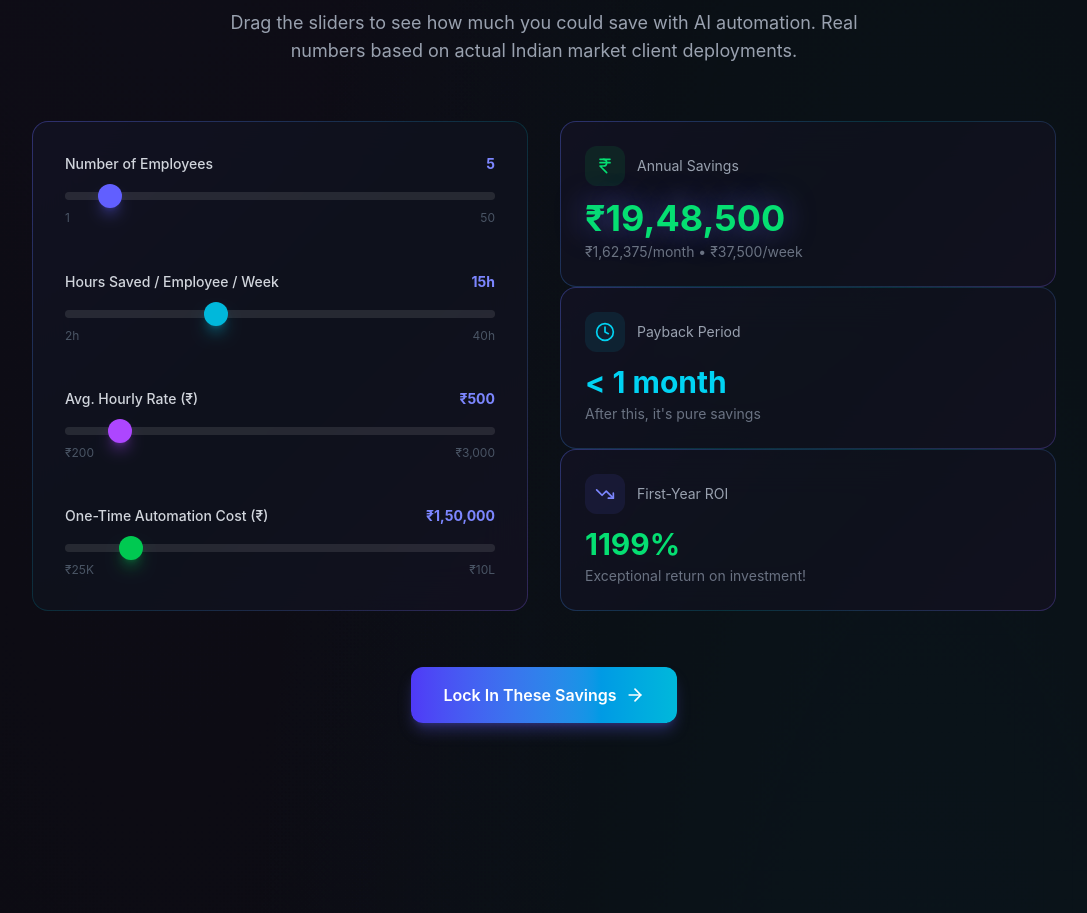
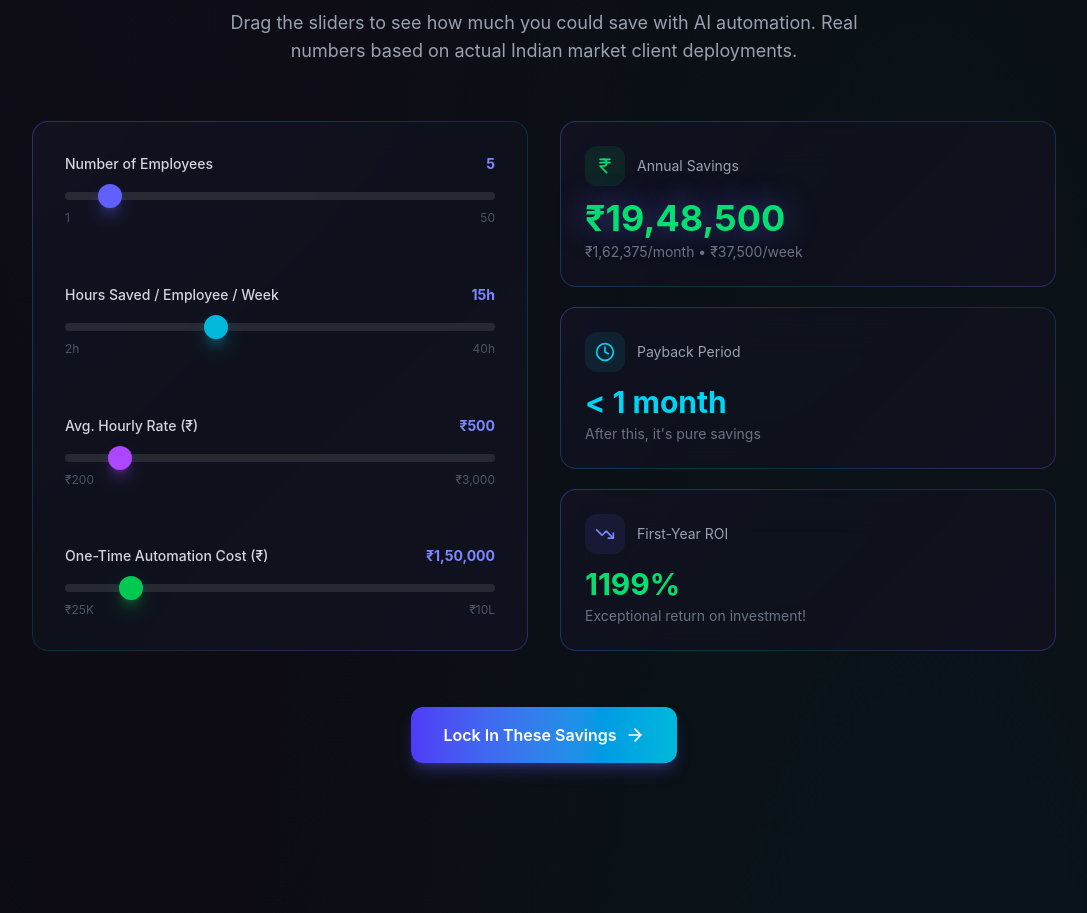
Before and after one commit to thisisarindam/aiconsultancy, a React (Vite) app: page / in a window 1280 px wide. Shown: the part 5260-6173 px from the top of the page, without its empty margins (96-1183 px from the left). Built offline with nearby package versions, Linux system fonts and the light colour scheme.

Commit message:
Layout: add gap between the 3 ROI results cards

```diff
--- a/src/components/ROICalculator.tsx
+++ b/src/components/ROICalculator.tsx
@@ -156,7 +156,7 @@ export default function ROICalculator() {
             whileInView={{ opacity: 1, x: 0 }}
             viewport={{ once: true }}
             transition={{ duration: 0.6, delay: 0.2 }}
-            className="space-y-3 sm:space-y-4 lg:space-y-0 lg:h-full lg:flex lg:flex-col lg:justify-between"
+            className="flex flex-col gap-4 sm:gap-5 lg:h-full lg:justify-between"
           >
             {/* Annual Savings */}
             <motion.div
```
